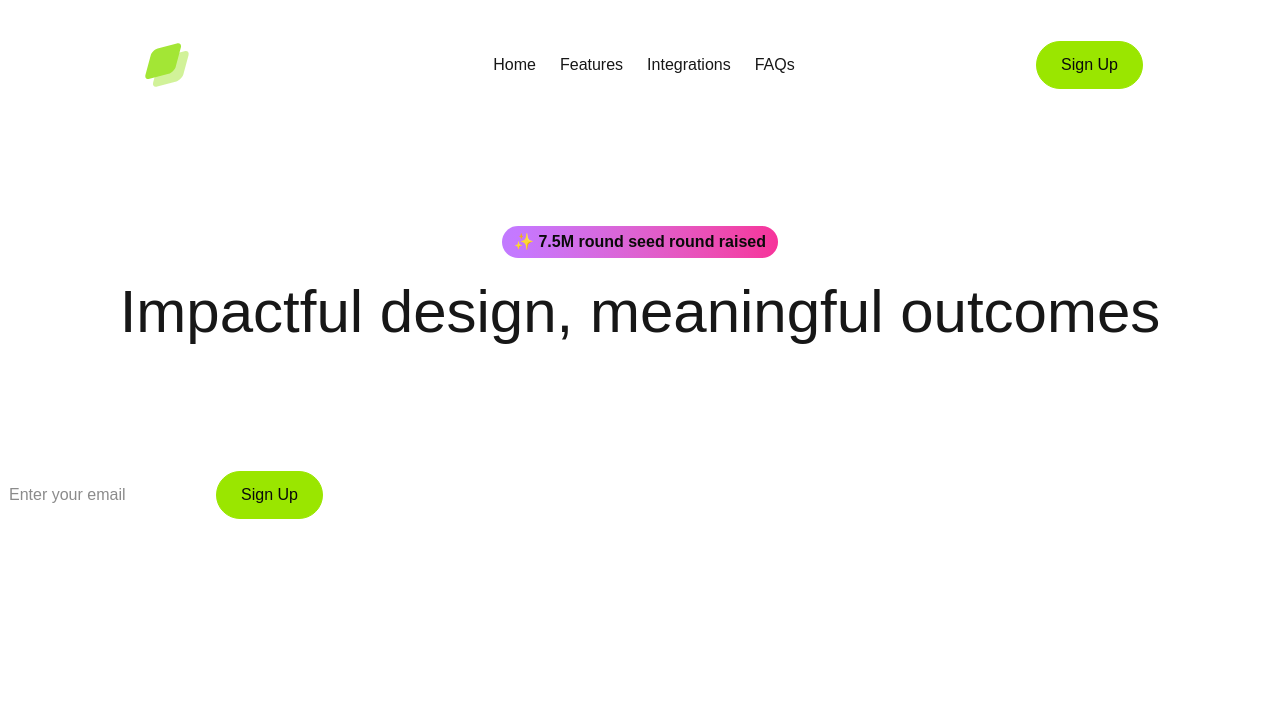
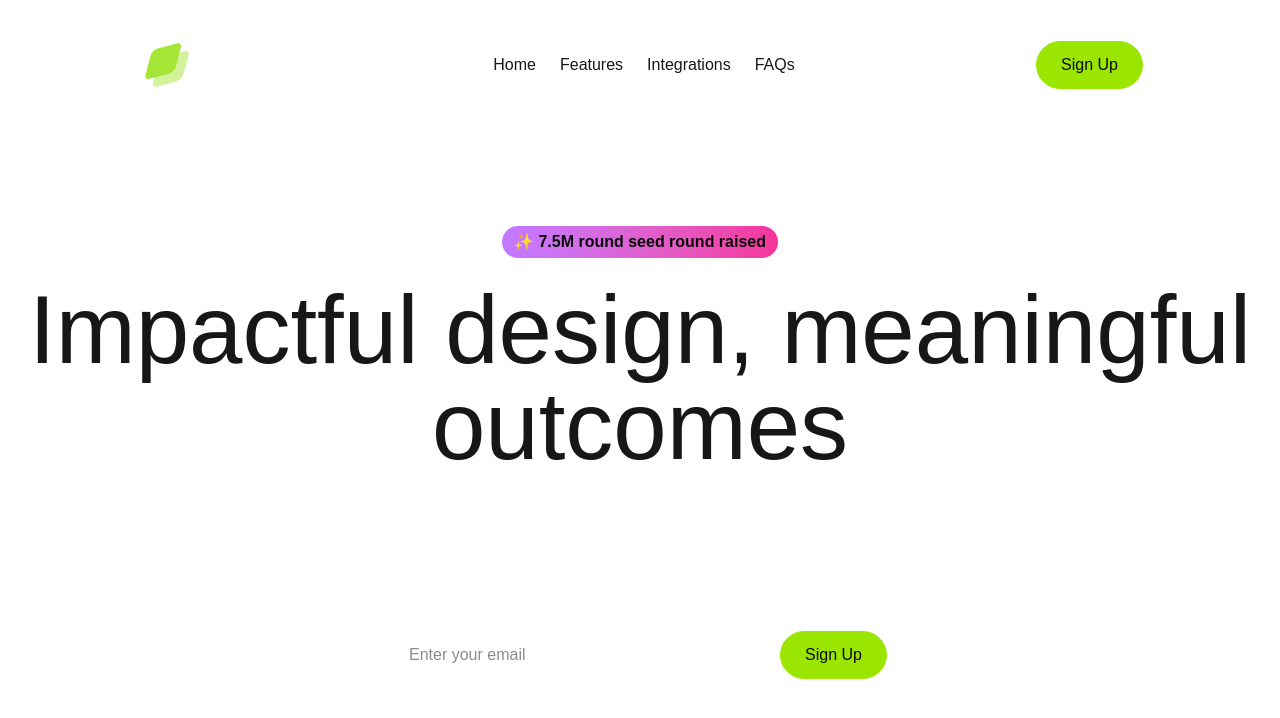
Before and after one commit to shaan-hossain-01/layers-landing-page, a Next.js app: page / in a window 1280 px wide. Shown: the top 718 px of the page. Built offline with nearby package versions, Linux system fonts and the light colour scheme.

Commit message:
Update Button component styling and functionality
- Enhanced Button component with improved styling
- Updated class variants for better visual consistency
- Modified button behavior and appearance
- Ensure proper integration with Hero and Navbar sections

```diff
--- a/app/components/Button.jsx
+++ b/app/components/Button.jsx
@@ -6,12 +6,15 @@ const classes = cva("border rounded-full h-12 px-6 font-medium", {
       primary: "bg-lime-400 text-neutral-950 border-lime-400",
       secondary: "border-white text-white bg-transparent",
     },
+    size:{
+      sm: "h-10"
+    }
   },
 });
 
-export default function Button({ variant, className, children, ...props }) {
+export default function Button({ variant, size, className, children, ...props }) {
   return (
-    <button className={classes({ variant, className })} {...props}>
+    <button className={classes({ variant, className, size })} {...props}>
       {children}
     </button>
   );
--- a/sections/Hero.jsx
+++ b/sections/Hero.jsx
@@ -3,24 +3,31 @@ import Button from "@/app/components/Button";
 export default function Hero() {
   return (
     <section>
-      <div className="container py-24">
+      <div className="container py-24 mx-auto">
         <div className="flex items-center justify-center">
           <div className="inline-flex py-1 px-3 bg-gradient-to-r from-purple-400 to-pink-500 rounded-full font-semibold text-neutral-950 ">
             ✨ 7.5M round seed round raised
           </div>
         </div>
-        <h1 className="text-6xl font-medium text-center mt-6">
+        <h1 className="text-6xl md:text-7xl lg:text-8xl font-medium text-center mt-6">
           Impactful design, meaningful outcomes
         </h1>
-        <p className="text-xl text-center text-white/50 mt-8">
+        <p className="text-xl text-center text-white/50 mt-8 max-w-2xl mx-auto">
           We help you create products that not only look good but also deliver
           real value to your users. Our team of experts is dedicated to
           understanding your unique needs and crafting tailored solutions that
           drive results.
         </p>
-        <form className="flex border border-white/15 rounded-full p-2 mt-8">
-          <input type="email" placeholder="Enter your email" />
-          <Button type="submit" variant="primary" className="whitespace-nowrap">Sign Up</Button>
+        <form className="flex border border-white/15 rounded-full p-2 mt-8 max-w-lg mx-auto">
+          <input type="email" placeholder="Enter your email" className="bg-transparent px-4 flex-1"/>
+          <Button
+            type="submit"
+            variant="primary"
+            className="whitespace-nowrap"
+            size="sm"
+          >
+            Sign Up
+          </Button>
         </form>
       </div>
     </section>
```
